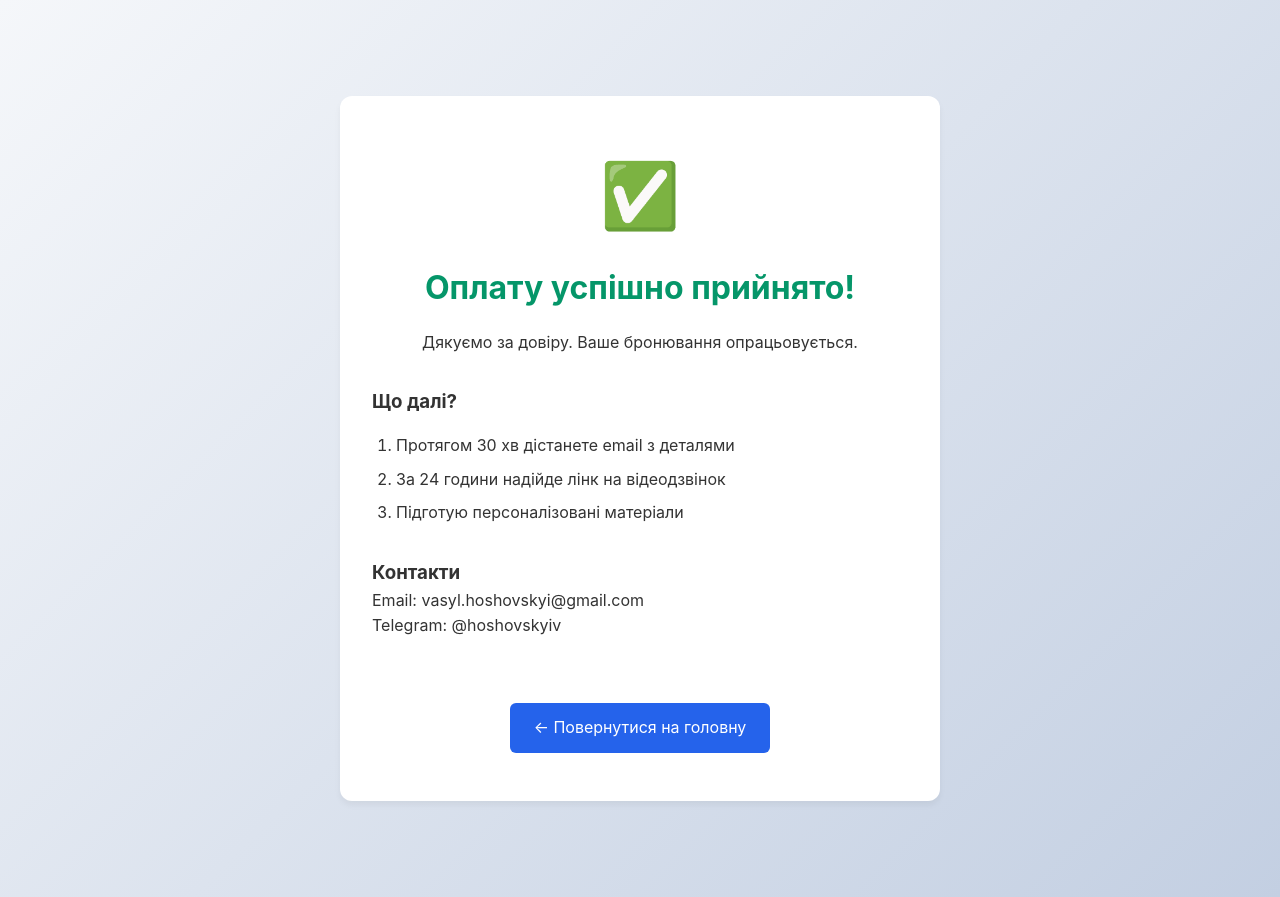
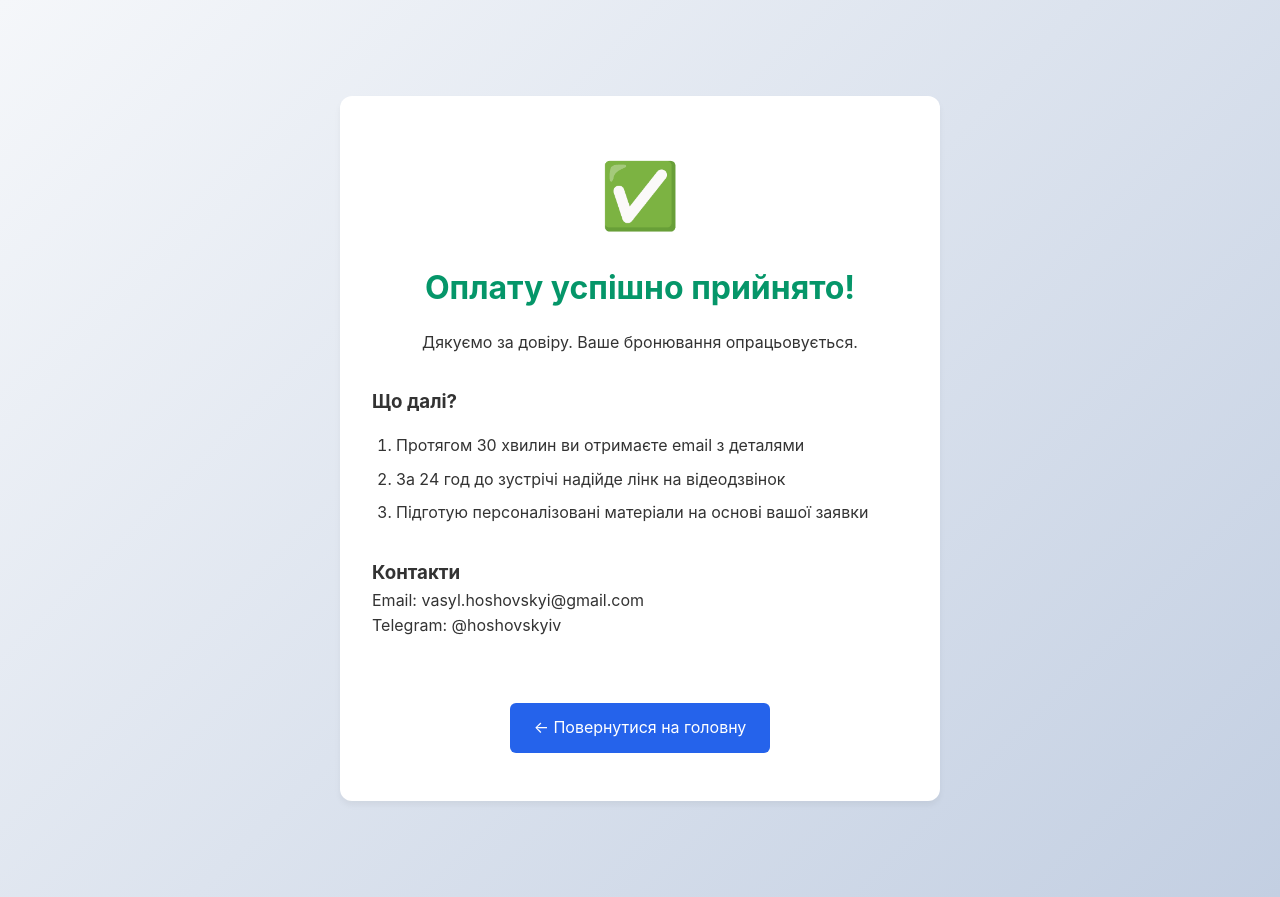
Before and after one commit to HoshovskyiV/ai-consulting-site, a Next.js app: page /payment-success in a window 1280 px wide. Built offline with nearby package versions, Linux system fonts and the light colour scheme.

Commit message:
Update page.tsx

```diff
--- a/src/app/payment-success/page.tsx
+++ b/src/app/payment-success/page.tsx
@@ -1,12 +1,10 @@
 // src/app/payment-success/page.tsx
-interface PageProps {
-  searchParams: {
-    booking?: string
-  }
-}
-
-export default function PaymentSuccess({ searchParams }: PageProps) {
-  const bookingId = searchParams.booking
+export default function PaymentSuccess({
+  searchParams,
+}: {
+  searchParams?: { booking?: string }
+}) {
+  const bookingId = searchParams?.booking
 
   return (
     <div className="container">
@@ -26,9 +24,9 @@ export default function PaymentSuccess({ searchParams }: PageProps) {
         <div className="next-steps">
           <h3>Що далі?</h3>
           <ol>
-            <li>Протягом 30 хв дістанете email з деталями</li>
-            <li>За 24 години надійде лінк на відеодзвінок</li>
-            <li>Підготую персоналізовані матеріали</li>
+            <li>Протягом 30 хвилин ви отримаєте email з деталями</li>
+            <li>За 24 год до зустрічі надійде лінк на відеодзвінок</li>
+            <li>Підготую персоналізовані матеріали на основі вашої заявки</li>
           </ol>
         </div>
 
```
